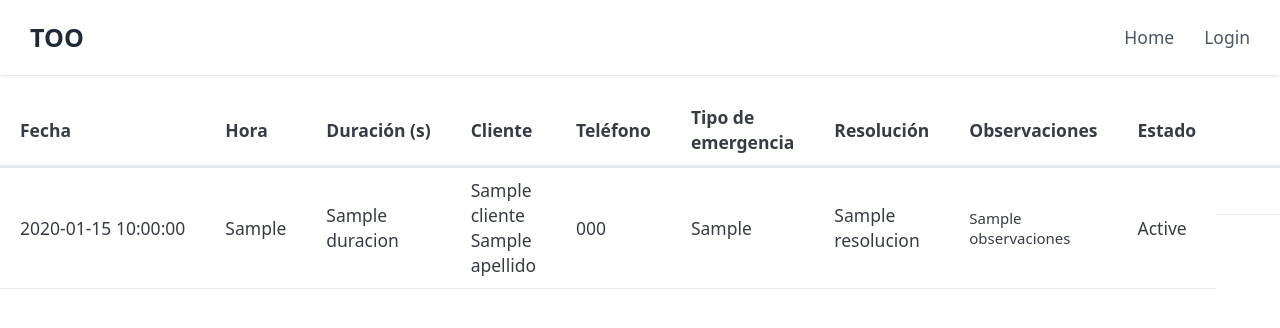
After one commit to escnil994/too-ssea, a PHP site: template app/views/llamadas-atendidas.php in a window 1280 px wide. The commit adds this page. Shown: the top 328 px of the page. Run offline with PHP 8.4, Linux system fonts and the light colour scheme; the template is opened without the code that fills it: most values are stand-ins (such as "Sample title", 1, 10 or a date in 2020); some libraries are stand-ins or nearby versions.

Commit message:
feat: :sparkles: mostrar llamadas

```diff
--- a/app/models/LlamadaEmergencia.php
+++ b/app/models/LlamadaEmergencia.php
@@ -50,7 +50,7 @@ class LlamadaEmergencia
 	// Método para obtener todas las llamadas atención de un operador
 	public function getByOperator()
 	{
-		$query = 'SELECT * FROM ' . $this->table . ' WHERE operador_id = :operador_id ORDER BY creado_en DESC';
+		$query = 'SELECT * FROM ' . $this->table . ' WHERE operador_id = :operador_id ORDER BY fecha_llamada DESC, hora_llamada DESC';
 		$stmt = $this->conn->prepare($query);
 		$stmt->bindParam(':operador_id', $this->operador_id);
 		$stmt->execute();
--- a/app/views/components/navbar.php
+++ b/app/views/components/navbar.php
@@ -8,13 +8,13 @@ $userName = isset($_SESSION['usuario_nombre']) ? $_SESSION['usuario_nombre'] : n
 	<nav class="container mx-auto px-6 py-0">
 		<div class="flex w-full justify-between">
 			<div class="text-xl font-bold text-gray-800">TOO</div>
-			<div class="hidden md:flex space-x-6">
+			<div class="hidden md:flex space-x-6 text-sm items-center">
 				<a href="/" class="text-gray-600 hover:text-gray-900 no-underline">Home</a>
 				<?php if ($role === 'admin') : ?>
 					<a href="/dashboard" class="text-gray-600 hover:text-gray-900 no-underline">Dashboard</a>
 				<?php endif; ?>
 				<?php if ($role === 'operador') : ?>
-					<a href="/atenciones" class="text-gray-600 hover:text-gray-900 no-underline">Atenciones</a>
+					<a href="/llamadas-atendidas" class="text-gray-600 hover:text-gray-900 no-underline">Atenciones</a>
 					<a href="/atender-llamada" class="text-gray-600 hover:text-gray-900 no-underline">
 						Atender llamada
 					</a>
--- /dev/null
+++ b/app/views/llamadas-atendidas.php
@@ -0,0 +1,69 @@
+<?php
+$title = 'Llamadas atendidas';
+require_once __DIR__ . '/components/header.php';
+date_default_timezone_set('America/El_Salvador');
+?>
+
+<script>
+	const llamadas = <?php echo json_encode($llamadas); ?>;
+	console.log(llamadas);
+</script>
+
+<body>
+	<?php require_once __DIR__ . '/components/navbar.php'; ?>
+	<main class="flex w-full overflow-x-auto">
+		<table class="table-auto text-sm">
+			<thead>
+				<tr>
+					<th>Fecha</th>
+					<th>Hora</th>
+					<th class="text-nowrap">Duración (s)</th>
+					<th>Cliente</th>
+					<th>Teléfono</th>
+					<th>Tipo de emergencia</th>
+					<th>Resolución</th>
+					<th>Observaciones</th>
+					<th>Estado</th>
+					<th></th>
+				</tr>
+			</thead>
+			<tbody>
+				<?php foreach ($llamadas as $llamada) : ?>
+					<tr class="group">
+						<td class="text-nowrap"><?php echo $llamada['fecha_llamada']; ?></td>
+						<td><?php echo $llamada['hora_llamada']; ?></td>
+						<td><?php echo $llamada['duracion']; ?></td>
+						<td><?php echo $llamada['cliente']['nombre'] . " " . $llamada['cliente']['apellido']; ?></td>
+						<td><?php echo $llamada['telefono']; ?></td>
+						<td><?php echo ucfirst($llamada['tipo_emergencia']); ?></td>
+						<td><?php echo ucfirst($llamada['resolucion']); ?></td>
+						<td class="text-xs"><?php echo $llamada['observaciones']; ?></td>
+						<td><?php echo ucfirst($llamada['estado']); ?></td>
+						<td class="flex gap-2">
+							<abbr class="group-hover:opacity-100 opacity-0" title="Seguimiento">
+								<a href="/seguimiento-llamada?id=<?php echo $llamada['id']; ?>" class="text-blue-500 group-hover:opacity-100 opacity-0">
+									<svg class="size-4 group-hover:opacity-100 opacity-0" aria-hidden="true" xmlns="http://www.w3.org/2000/svg" width="24" height="24" fill="currentColor" viewBox="0 0 24 24">
+										<path fill-rule="evenodd" d="M2 6a2 2 0 0 1 2-2h16a2 2 0 0 1 2 2v12a2 2 0 0 1-2 2H4a2 2 0 0 1-2-2V6Zm4.996 2a1 1 0 0 0 0 2h.01a1 1 0 1 0 0-2h-.01ZM11 8a1 1 0 1 0 0 2h6a1 1 0 1 0 0-2h-6Zm-4.004 3a1 1 0 1 0 0 2h.01a1 1 0 1 0 0-2h-.01ZM11 11a1 1 0 1 0 0 2h6a1 1 0 1 0 0-2h-6Zm-4.004 3a1 1 0 1 0 0 2h.01a1 1 0 1 0 0-2h-.01ZM11 14a1 1 0 1 0 0 2h6a1 1 0 1 0 0-2h-6Z" clip-rule="evenodd" />
+									</svg>
+								</a>
+							</abbr>
+							<abbr class="group-hover:opacity-100 opacity-0" title="Editar">
+								<a href=" /editar-llamada?id=<?php echo $llamada['id']; ?>" class="text-yellow-500 group-hover:opacity-100 opacity-0">
+									<svg class="size-4 group-hover:opacity-100 opacity-0" aria-hidden="true" xmlns="http://www.w3.org/2000/svg" width="24" height="24" fill="currentColor" viewBox="0 0 24 24">
+										<path fill-rule="evenodd" d="M14 4.182A4.136 4.136 0 0 1 16.9 3c1.087 0 2.13.425 2.899 1.182A4.01 4.01 0 0 1 21 7.037c0 1.068-.43 2.092-1.194 2.849L18.5 11.214l-5.8-5.71 1.287-1.31.012-.012Zm-2.717 2.763L6.186 12.13l2.175 2.141 5.063-5.218-2.141-2.108Zm-6.25 6.886-1.98 5.849a.992.992 0 0 0 .245 1.026 1.03 1.03 0 0 0 1.043.242L10.282 19l-5.25-5.168Zm6.954 4.01 5.096-5.186-2.218-2.183-5.063 5.218 2.185 2.15Z" clip-rule="evenodd" />
+									</svg>
+								</a>
+							</abbr>
+							<abbr class="group-hover:opacity-100 opacity-0" title="Cancelar">
+								<a href="/cancelar-llamada?id=<?php echo $llamada['id']; ?>" class="text-red-500 group-hover:opacity-100 opacity-0">
+									<svg class="size-4 group-hover:opacity-100 opacity-0" aria-hidden="true" xmlns="http://www.w3.org/2000/svg" width="24" height="24" fill="currentColor" viewBox="0 0 24 24">
+										<path fill-rule="evenodd" d="M2 12C2 6.477 6.477 2 12 2s10 4.477 10 10-4.477 10-10 10S2 17.523 2 12Zm7.707-3.707a1 1 0 0 0-1.414 1.414L10.586 12l-2.293 2.293a1 1 0 1 0 1.414 1.414L12 13.414l2.293 2.293a1 1 0 0 0 1.414-1.414L13.414 12l2.293-2.293a1 1 0 0 0-1.414-1.414L12 10.586 9.707 8.293Z" clip-rule="evenodd" />
+									</svg>
+								</a>
+							</abbr>
+						</td>
+					</tr>
+				<?php endforeach; ?>
+			</tbody>
+		</table>
+	</main>
```
Also changed, not shown: app/controllers/OperadorController.php (+5 -4 lines), routes/web.php (+7 -0 lines).
